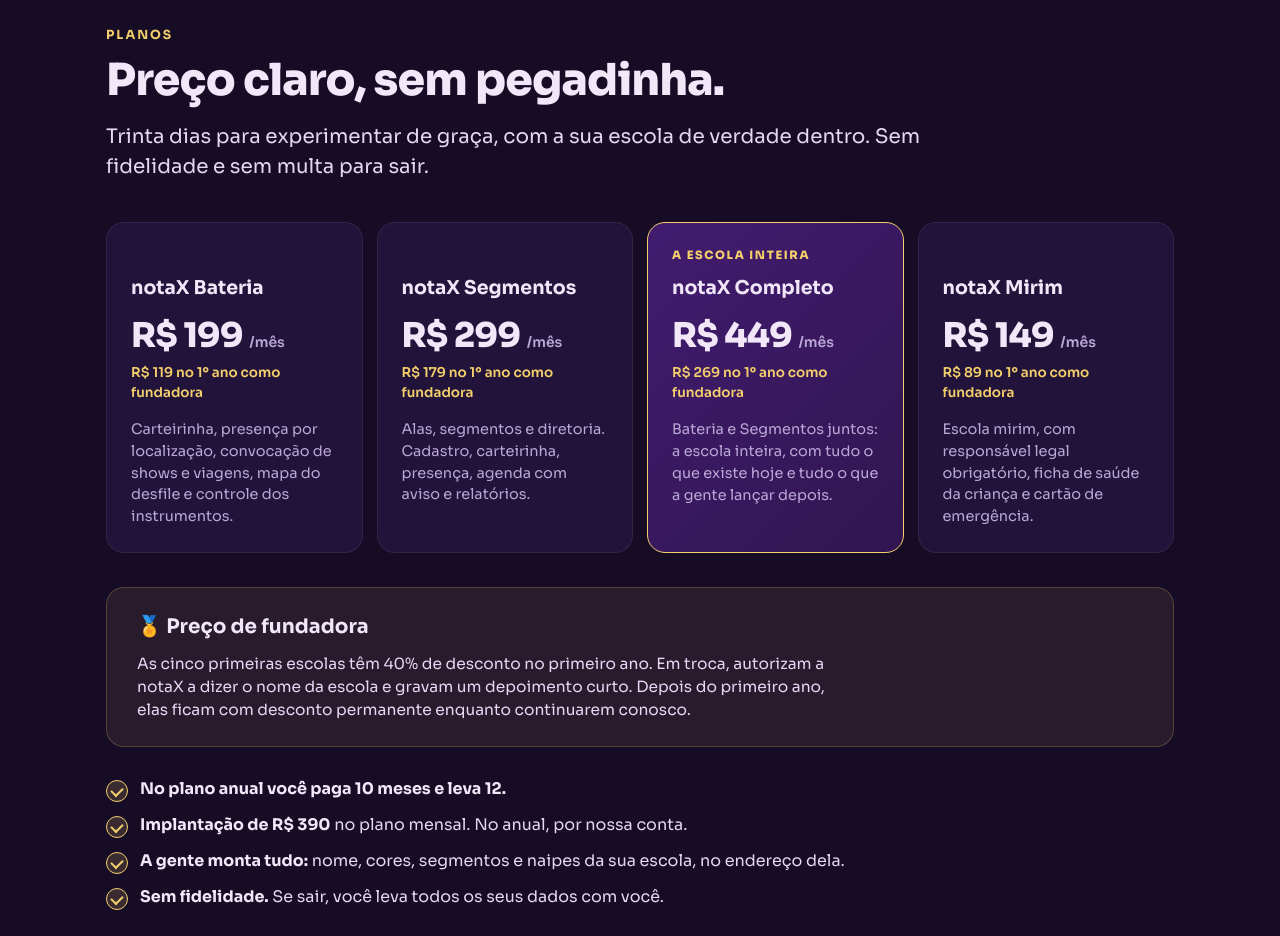
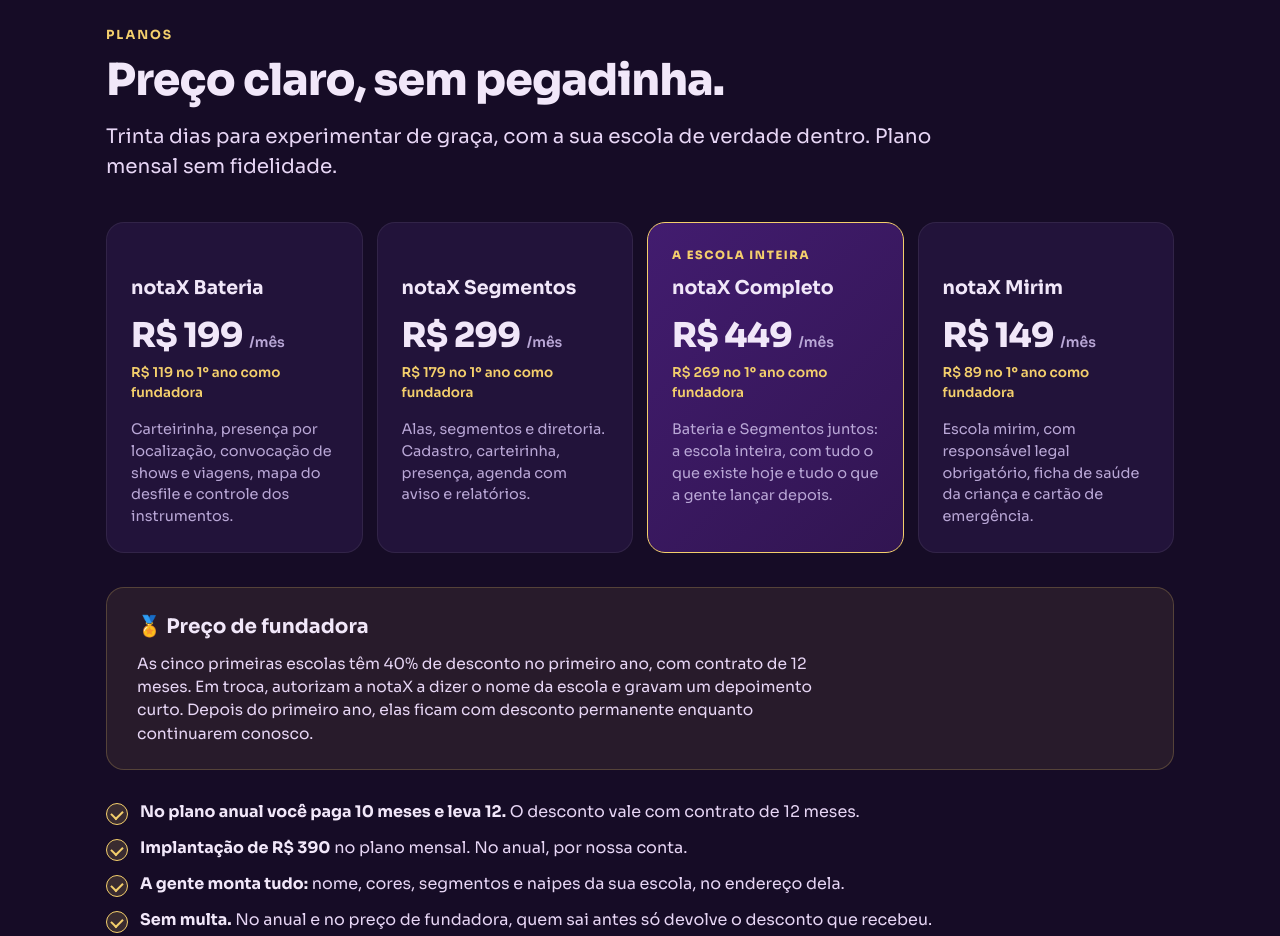
Before and after one commit to Xunnei/notax-site, a website: page site/index.html in a window 1280 px wide. Shown: the part 3280-4216 px from the top of the page. Drawn offline with Linux system fonts and the light colour scheme.

Commit message:
Planos: mensal sem fidelidade; anual e fundadora com 12 meses; saída antecipada devolve o desconto (sem multa)
Co-Authored-By: Claude Opus 5.5 <noreply@anthropic.com>
Claude-Session: https://claude.ai/code/session_017kPwZudrEkXeGhkqDigGZL

```diff
--- a/site/index.html
+++ b/site/index.html
@@ -201,7 +201,7 @@
     <div class="wrap">
       <p class="eyebrow">Planos</p>
       <h2>Preço claro, sem pegadinha.</h2>
-      <p class="lead">Trinta dias para experimentar de graça, com a sua escola de verdade dentro. Sem fidelidade e sem multa para sair.</p>
+      <p class="lead">Trinta dias para experimentar de graça, com a sua escola de verdade dentro. Plano mensal sem fidelidade.</p>
 
       <div class="planos">
         <div class="plano">
@@ -239,14 +239,14 @@
 
       <div class="fundador">
         <h3>🏅 Preço de fundadora</h3>
-        <p>As cinco primeiras escolas têm 40% de desconto no primeiro ano. Em troca, autorizam a notaX a dizer o nome da escola e gravam um depoimento curto. Depois do primeiro ano, elas ficam com desconto permanente enquanto continuarem conosco.</p>
+        <p>As cinco primeiras escolas têm 40% de desconto no primeiro ano, com contrato de 12 meses. Em troca, autorizam a notaX a dizer o nome da escola e gravam um depoimento curto. Depois do primeiro ano, elas ficam com desconto permanente enquanto continuarem conosco.</p>
       </div>
 
       <ul class="checks planos-regras">
-        <li><b>No plano anual você paga 10 meses e leva 12.</b></li>
+        <li><b>No plano anual você paga 10 meses e leva 12.</b> O desconto vale com contrato de 12 meses.</li>
         <li><b>Implantação de R$ 390</b> no plano mensal. No anual, por nossa conta.</li>
         <li><b>A gente monta tudo:</b> nome, cores, segmentos e naipes da sua escola, no endereço dela.</li>
-        <li><b>Sem fidelidade.</b> Se sair, você leva todos os seus dados com você.</li>
+        <li><b>Sem multa.</b> No anual e no preço de fundadora, quem sai antes só devolve o desconto que recebeu.</li>
       </ul>
 
       <div class="cta-row"><a class="btn btn-gold" data-contato href="https://ig.me/m/gestaonotax">💬 Quero na minha escola</a></div>
```
Also changed, not shown: CLAUDE.md (+1 -1 lines).
